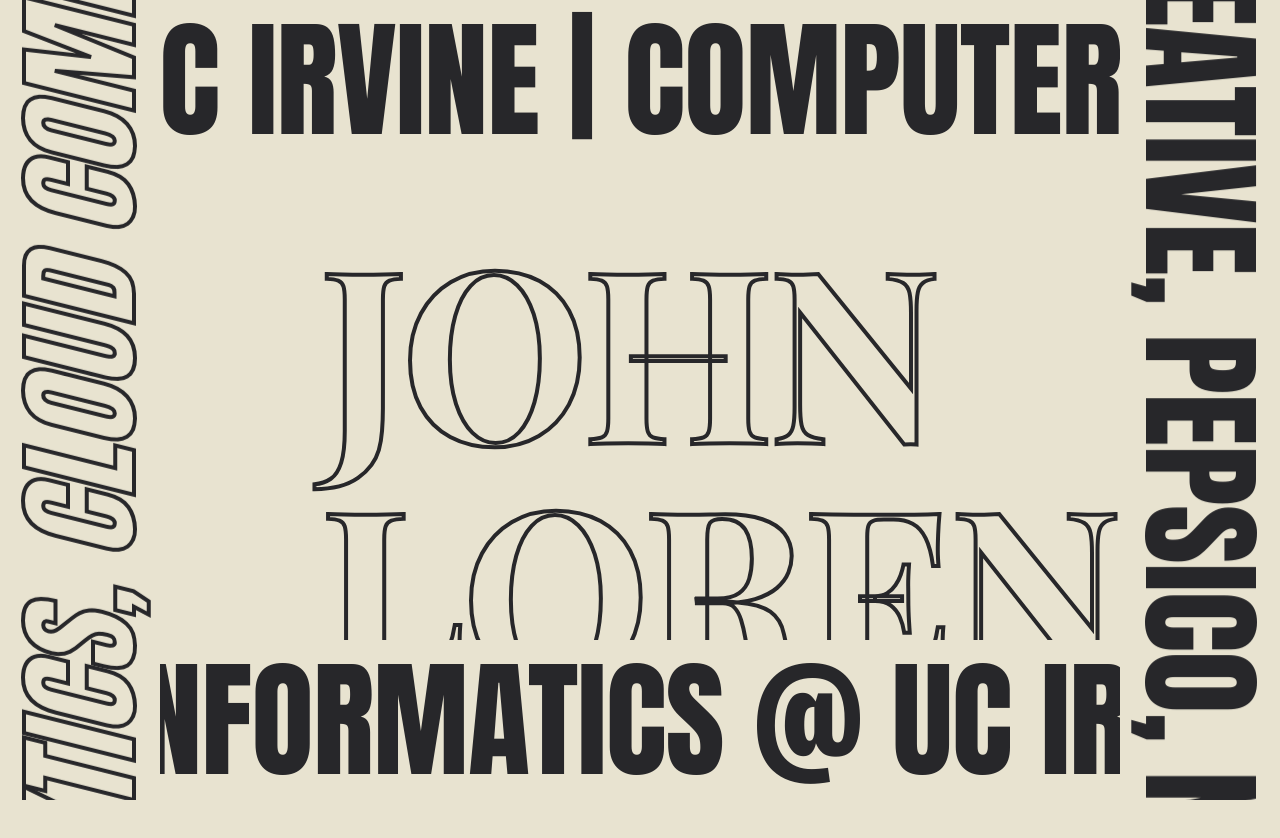
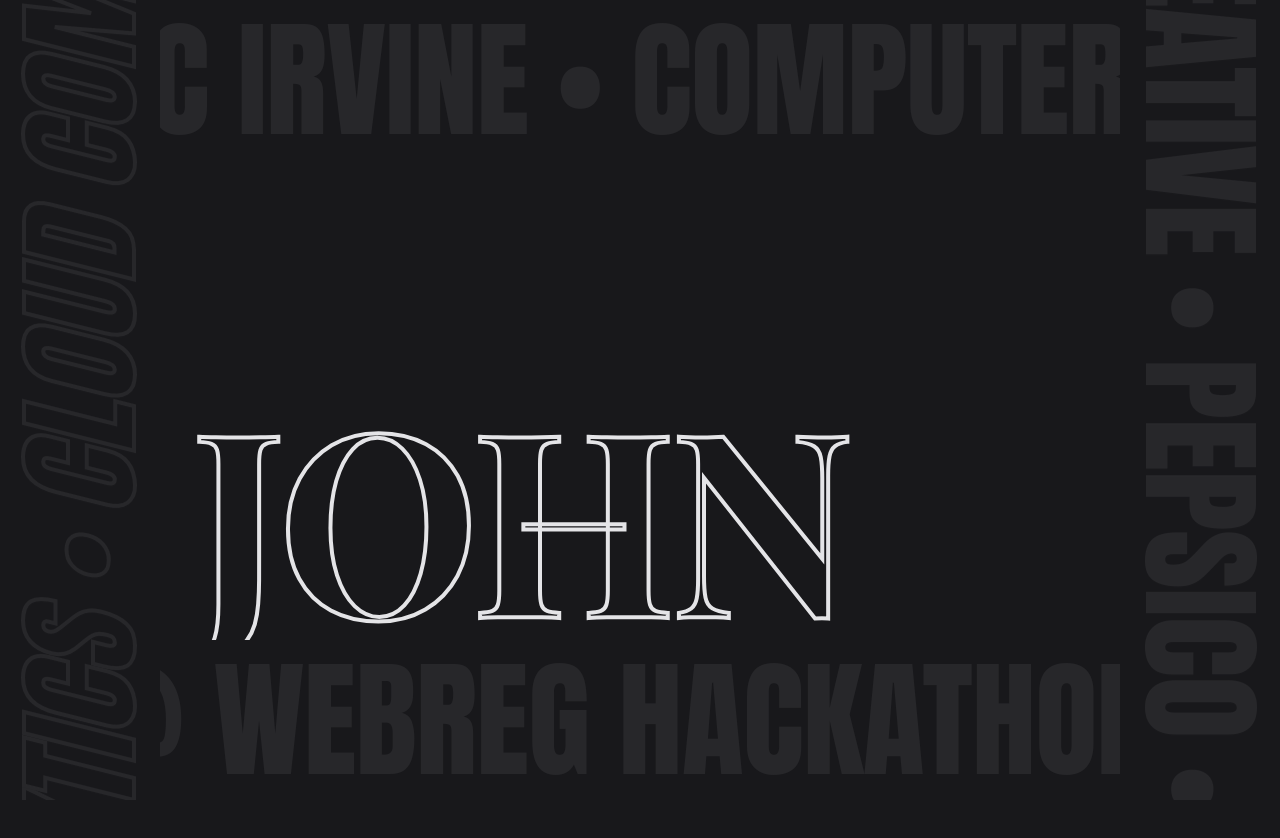
Before and after one commit to johnlorenzini/johnlorenzini.github.io, a Next.js app: page / in a window 1280 px wide. Shown: the top 838 px of the page. Built offline with nearby package versions, Linux system fonts and the light colour scheme.

Commit message:
small design update

```diff
--- a/app/globals.css
+++ b/app/globals.css
@@ -7,10 +7,10 @@
   display: flex;
   flex-direction: column;
   position: relative;
-  align-items: start;
-  justify-content: start;
+  align-items: flex-start;
+  justify-content: flex-start;
   width: 100vw;
-  padding: 14rem 20rem 0 20rem;
+  padding: 14rem 20rem 0 12rem;
 
   /* temp value just to fill space */
   height: 100vh;
@@ -100,7 +100,7 @@
 .test {
   -webkit-text-fill-color: transparent;
   -webkit-text-stroke-width: 4px;
-  -webkit-text-stroke-color: #27272a;
+  -webkit-text-stroke-color: #e4e4e7;
 }
 
 .bottom-marquee {
--- a/app/page.tsx
+++ b/app/page.tsx
@@ -6,11 +6,11 @@ const Playfair = Playfair_Display({
 
 export default function Home() {
   return (
-    <main className={`h-[400vh] uppercase bg-[#E8E3D0] tracking-tighter`}>
+    <main className={`h-[400vh] uppercase bg-zinc-900 tracking-tighter`}>
       <div className="relative h-screen overflow-hidden">
         <div className="content overflow-x-hidden">
           <div className={`${Playfair.className}`}>
-            <h1 className="test tracking-tight text-[15rem] leading-none text-zinc-800">
+            <h1 className="test tracking-tight text-[16rem] pt-40 leading-none text-zinc-800">
               <span>john</span>
               <br />
               <span>lorenzini</span>
@@ -19,56 +19,56 @@ export default function Home() {
         </div>
         <div className="marquee-container invisible md:visible">
           <div className="left-marquee">
-            <a className="marquee cursor-pointer bg-[#E8E3D0] leading-none">
+            <a className="marquee cursor-pointer bg-zinc-900 leading-none">
               <span className="py-4">
-                data analytics, cloud computing, web development, machine
-                learning,&nbsp;
+                data analytics • cloud computing • web development • machine
+                learning •&nbsp;
               </span>
             </a>
             <a className="marquee marquee2 cursor-pointer leading-none">
               <span className="py-4">
-                data analytics, cloud computing, web development, machine
-                learning,&nbsp;
+                data analytics • cloud computing • web development • machine
+                learning •&nbsp;
               </span>
             </a>
           </div>
           <div className="top-marquee">
-            <a className="marquee cursor-pointer leading-none bg-[#E8E3D0]">
+            <a className="marquee cursor-pointer leading-none bg-zinc-900">
               <span className="py-4">
-                computer science @ uc irvine | computer science @ uc irvine
-                |&nbsp;
+                computer science @ uc irvine • computer science @ uc irvine
+                •&nbsp;
               </span>
             </a>
             <a className="marquee marquee2 cursor-pointer leading-none">
               <span className="py-4">
-                computer science @ uc irvine | computer science @ uc irvine
-                |&nbsp;
+                computer science @ uc irvine • computer science @ uc irvine
+                •&nbsp;
               </span>
             </a>
           </div>
           <div className="right-marquee">
-            <a className="marquee3 cursor-pointer bg-[#E8E3D0] leading-none">
+            <a className="marquee3 cursor-pointer bg-zinc-900 leading-none">
               <span className="py-4">
-                nasa, d-bat, springs creative, pepsico,&nbsp;
+                nasa • d-bat • springs creative • pepsico •&nbsp;
               </span>
             </a>
             <a className="marquee3 marquee4 cursor-pointer leading-none">
               <span className="py-4">
-                nasa, d-bat, springs creative, pepsico,&nbsp;
+                nasa • d-bat • springs creative • pepsico •&nbsp;
               </span>
             </a>
           </div>
           <div className="bottom-marquee">
-            <a className="marquee cursor-pointer leading-none bg-[#E8E3D0]">
+            <a className="marquee cursor-pointer leading-none bg-zinc-900">
               <span className="py-4">
-                computer science & informatics @ uc irvine | computer science &
-                informatics @ uc irvine |&nbsp;
+                best overall @ hackuci 2023 • 3rd place @ zothacks 2021 • 3rd
+                place @ webreg hackathon 2023 •&nbsp;
               </span>
             </a>
             <a className="marquee marquee2 cursor-pointer leading-none">
               <span className="py-4">
-                computer science & informatics @ uc irvine | computer science &
-                informatics @ uc irvine |&nbsp;
+                best overall @ hackuci 2023 • board's pick @ uci datathon 2023 •
+                3rd place @ webreg hackathon 2023 •&nbsp;
               </span>
             </a>
           </div>
```
